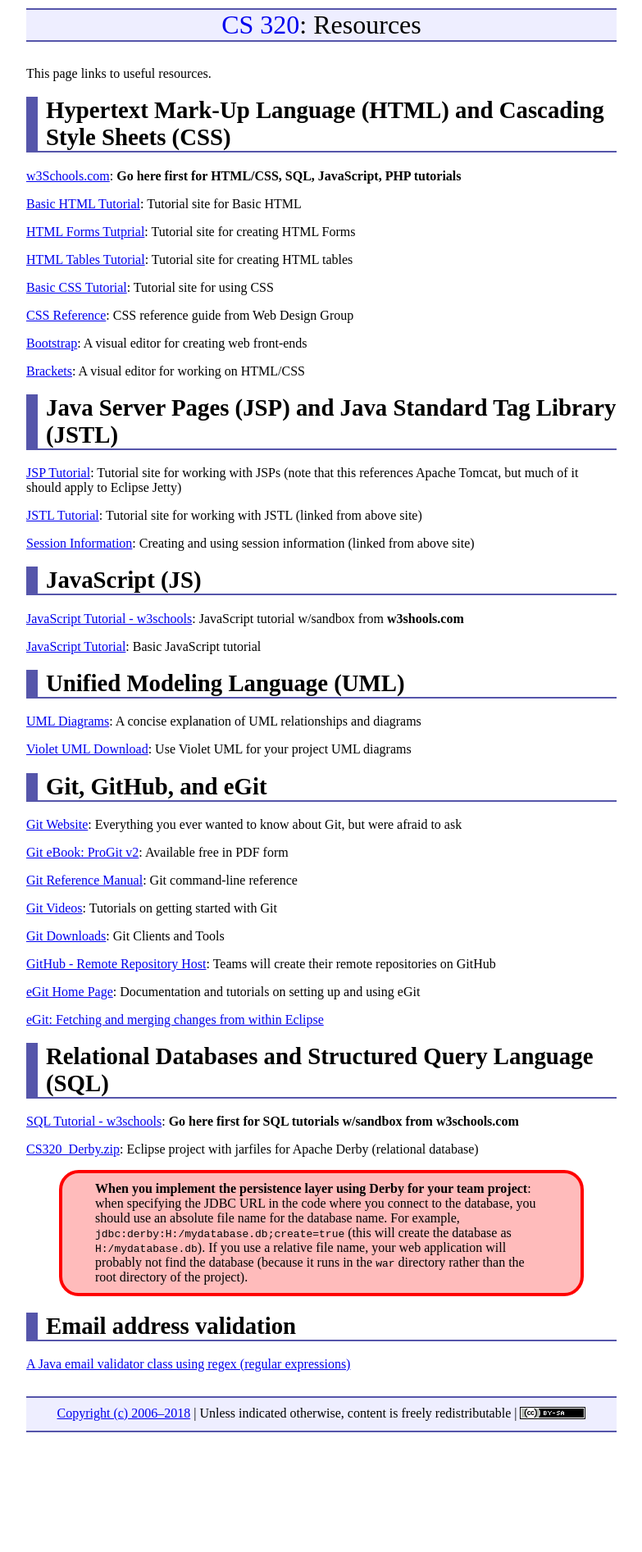
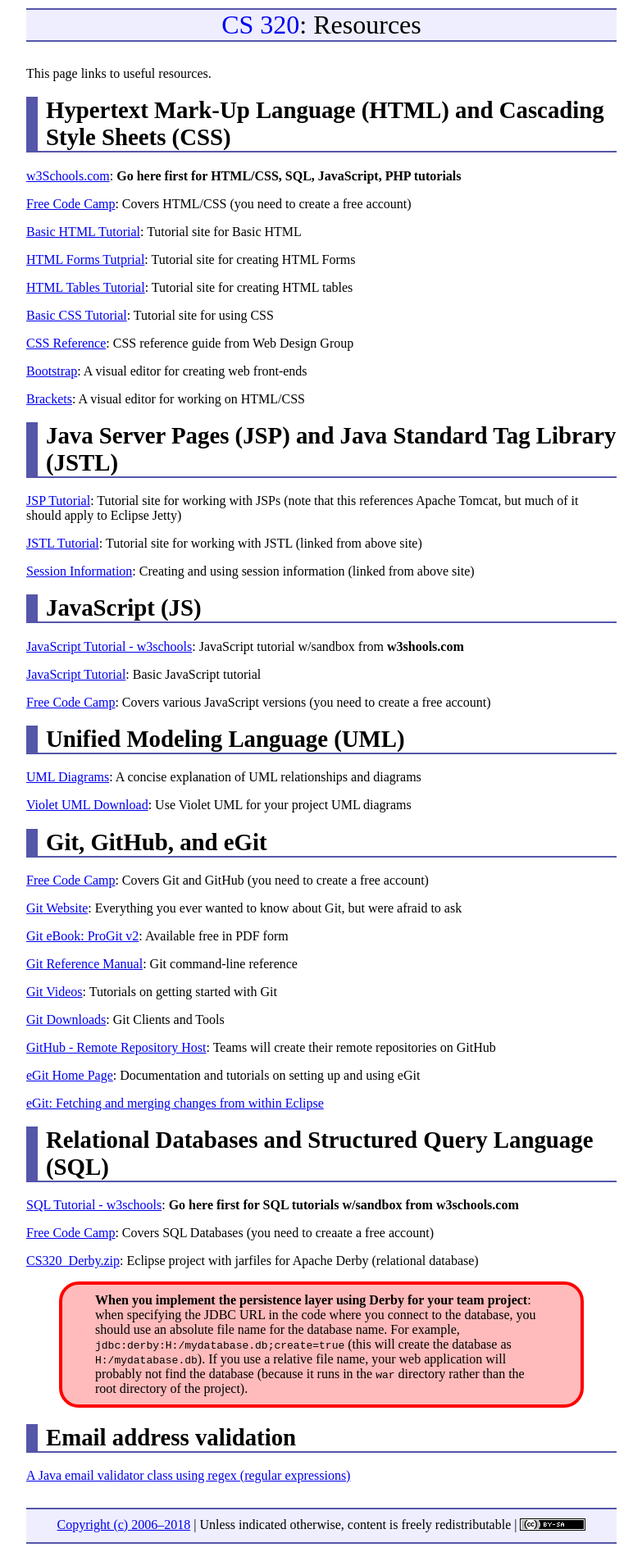
Before and after one commit to ycpcs/cs320-spring2018, a Jekyll site: the page built from resources/index.md, in a window 1280 px wide. Shown: the whole page at 82% size, without its empty margins (248-1031 px from the left). Built offline with Jekyll 4.4.1, drawn with Linux system fonts in a browser that asks for light colours; before the commit the page ends 1757 px from its top, so only the background shows below that.

Commit message:
added link

```diff
--- a/resources/index.md
+++ b/resources/index.md
@@ -9,6 +9,8 @@ Hypertext Mark-Up Language (HTML) and Cascading Style Sheets (CSS)
 ===================================================================
 
 [w3Schools.com](http://www.w3schools.com): **Go here first for HTML/CSS, SQL, JavaScript, PHP tutorials**
+
+[Free Code Camp](https://www.freecodecamp.org): Covers HTML/CSS (you need to create a free account)
 
 [Basic HTML Tutorial](http://www.htmliseasy.com/html_tutor/index.html): Tutorial site for Basic HTML
 
@@ -40,6 +42,8 @@ JavaScript (JS)
 
 [JavaScript Tutorial](http://www.htmliseasy.com/javascript/index.html): Basic JavaScript tutorial
 
+[Free Code Camp](https://www.freecodecamp.org): Covers various JavaScript versions (you need to create a free account)
+
 Unified Modeling Language (UML)
 ===============================
 
@@ -49,6 +53,7 @@ Unified Modeling Language (UML)
 
 Git, GitHub, and eGit
 =====================
+[Free Code Camp](https://www.freecodecamp.org): Covers Git and GitHub (you need to create a free account)
 
 [Git Website](https://git-scm.com): Everything you ever wanted to know about Git, but were afraid to ask
 
@@ -64,12 +69,16 @@ Git, GitHub, and eGit
 
 [eGit Home Page](https://www.eclipse.org/egit/): Documentation and tutorials on setting up and using eGit
 
+
+
 [eGit: Fetching and merging changes from within Eclipse](fetchMerge.html)
 
 Relational Databases and Structured Query Language (SQL)
 ========================================================
 
 [SQL Tutorial - w3schools](https://www.w3schools.com/sql/default.asp): **Go here first for SQL tutorials w/sandbox from w3schools.com**
+
+[Free Code Camp](https://www.freecodecamp.org): Covers SQL Databases (you need to creaate a free account)
 
 [CS320\_Derby.zip](CS320_Derby.zip): Eclipse project with jarfiles for Apache Derby (relational database)
 
```
